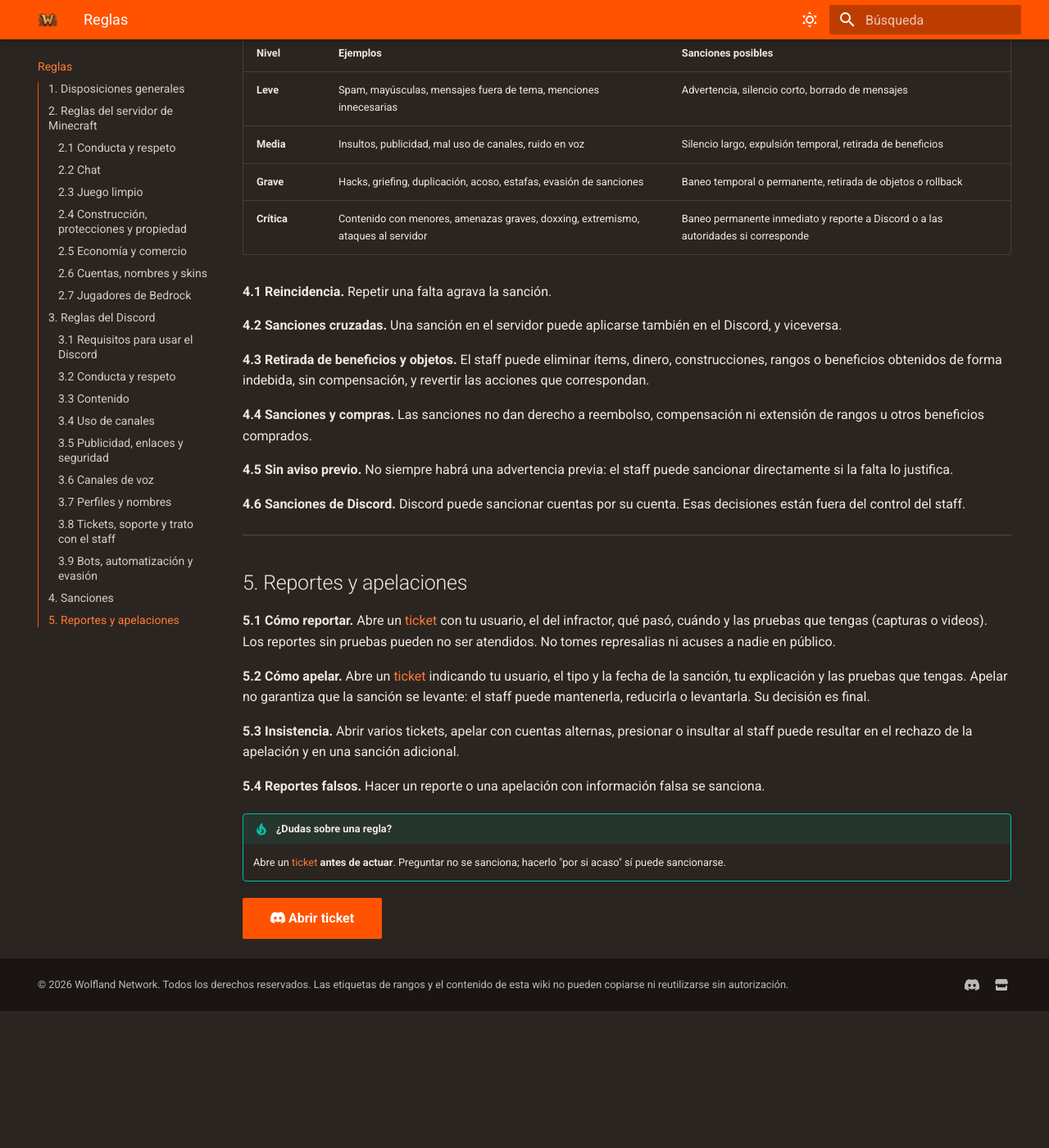
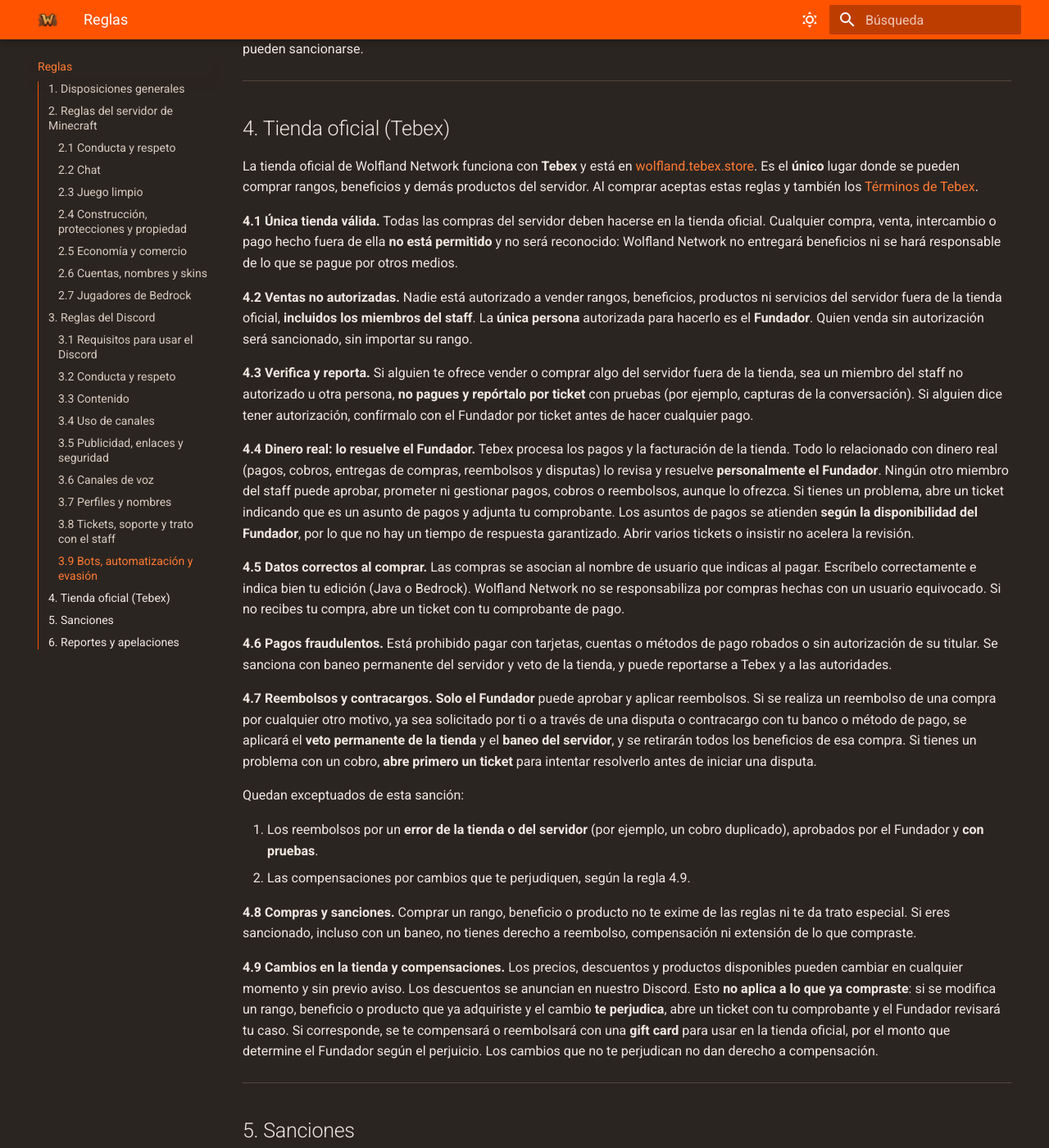
Before and after one commit to SrMaruchans/Wiki, an MkDocs documentation site: the page built from docs/reglas.md, in a window 1280 px wide and 1400 px high, scrolled down 7910 px. Shown: the whole window at 82% size. Built offline with MkDocs 1.6.1 and Material for MkDocs 9.7.7, drawn with Linux system fonts in a browser that asks for light colours; before the commit the page ends 9143 px from its top, so only the background shows below that; some of the changed text lies outside the part shown.

Commit message:
Add files via upload

```diff
--- a/docs/reglas.md
+++ b/docs/reglas.md
@@ -12,8 +12,9 @@ Estas reglas aplican a todos los jugadores y miembros de **Wolfland Network**, t
 | [1. Disposiciones generales](#1-disposiciones-generales) | Cómo se aplican e interpretan todas las reglas |
 | [2. Reglas del servidor de Minecraft](#2-reglas-del-servidor-de-minecraft) | Conducta, chat, juego limpio, construcción, economía y cuentas |
 | [3. Reglas del Discord](#3-reglas-del-discord) | Conducta, contenido, canales, voz, perfiles y tickets |
-| [4. Sanciones](#4-sanciones) | Niveles de gravedad y consecuencias |
-| [5. Reportes y apelaciones](#5-reportes-y-apelaciones) | Cómo reportar una falta o apelar una sanción |
+| [4. Tienda oficial (Tebex)](#4-tienda-oficial-tebex) | Compras, ventas no autorizadas, reembolsos y pagos |
+| [5. Sanciones](#5-sanciones) | Niveles de gravedad y consecuencias |
+| [6. Reportes y apelaciones](#6-reportes-y-apelaciones) | Cómo reportar una falta o apelar una sanción |
 
 ---
 
@@ -27,7 +28,7 @@ Estas reglas aplican a todos los jugadores y miembros de **Wolfland Network**, t
 
 **1.4 Interpretación y espíritu de las reglas.** Ninguna lista puede cubrir todas las situaciones posibles. Las reglas se interpretan según su finalidad: mantener una comunidad segura, justa y agradable. Una conducta que no esté escrita, pero que perjudique al servidor, a la comunidad o a otros jugadores, puede sancionarse igualmente. Decir que "no estaba prohibido" o buscar huecos en la redacción **no es una defensa válida**.
 
-**1.5 Decisiones del staff.** El staff decide según su criterio y de forma proporcional a cada caso. Sus decisiones deben respetarse. Si no estás de acuerdo, usa el sistema de [apelaciones](#5-reportes-y-apelaciones) por ticket. Discutir una decisión en público no está permitido.
+**1.5 Decisiones del staff.** El staff decide según su criterio y de forma proporcional a cada caso. Sus decisiones deben respetarse. Si no estás de acuerdo, usa el sistema de [apelaciones](#6-reportes-y-apelaciones) por ticket. Discutir una decisión en público no está permitido.
 
 **1.6 Las reglas aplican a todos.** El rango (premium, media, artista o staff), la antigüedad, las compras o la amistad con el staff no dan inmunidad ni trato especial. Los miembros del staff también deben cumplirlas y responden ante la dirección. Si crees que un miembro del staff las infringió, repórtalo por ticket.
 
@@ -73,7 +74,7 @@ Estas reglas aplican a todos los jugadores y miembros de **Wolfland Network**, t
 
 **2.2.5 Información falsa.** No difundas rumores ni mentiras sobre el servidor, el staff o los jugadores, ni mientas al staff durante una investigación o un ticket.
 
-**2.2.6 Idioma.** Usa el idioma principal del servidor en el chat público.
+**2.2.6 Idioma.** Los idiomas oficiales de Wolfland Network son el **español** y el **inglés**. Usa uno de ellos en el chat público para que el staff pueda entender y moderar la conversación.
 
 **2.2.7 Reportes falsos.** No hagas reportes falsos ni uses los canales de ayuda para molestar.
 
@@ -101,13 +102,15 @@ Estas reglas aplican a todos los jugadores y miembros de **Wolfland Network**, t
 
 **2.4.3 Construcciones.** No construyas nada ofensivo, que bloquee zonas importantes, que afecte el rendimiento o que moleste a propósito a otros jugadores.
 
-**2.4.4 Construcciones abandonadas o problemáticas.** El staff puede retirar, modificar o mover construcciones abandonadas o que infrinjan las reglas, sin compensación.
+**2.4.4 Construcciones abandonadas.** Una base, construcción o terreno protegido se considera **abandonado** cuando su propietario no se conecta al servidor durante **2 meses** desde su última conexión. Pasado ese tiempo, el staff puede **eliminarlo**, junto con sus protecciones y su contenido, sin compensación y sin garantía de poder restaurarlo. Esto aplica a todos los jugadores, sin importar su rango.
+
+**2.4.5 Construcciones que infringen las reglas.** El staff puede retirar, modificar o mover cualquier construcción que infrinja las reglas, sin compensación.
 
 ### 2.5 Economía y comercio
 
 **2.5.1 Estafas.** Está prohibido engañar a otros jugadores en intercambios, tiendas o subastas (por ejemplo, cambiar precios, ofrecer ítems falsos o no cumplir un trato acordado). Los acuerdos entre jugadores son bajo su propia responsabilidad: el staff puede intervenir en casos de estafa comprobada, pero no está obligado a reponer lo perdido.
 
-**2.5.2 Dinero real.** Está prohibido comprar, vender, regalar o intercambiar ítems, dinero del servidor, rangos o cuentas por dinero real o por otros bienes fuera de la tienda oficial.
+**2.5.2 Dinero real.** Está prohibido comprar, vender, regalar o intercambiar ítems, dinero del servidor, rangos o cuentas por dinero real o por otros bienes fuera de la tienda oficial. Todas las compras se rigen por la [sección 4](#4-tienda-oficial-tebex).
 
 **2.5.3 Uso justo de los beneficios.** Los comandos y beneficios de los rangos deben usarse de forma justa. No se permite usarlos para molestar, acosar o perjudicar a otros jugadores ni al servidor.
 
@@ -173,7 +176,7 @@ Nuestro Discord está sujeto a los [Términos de Servicio](https://discord.com/t
 
 **3.4.3 Menciones.** No uses `@everyone`, `@here` ni menciones de roles sin permiso. No menciones de forma repetida al staff ni a otros miembros.
 
-**3.4.4 Mayúsculas e idioma.** Evita abusar de las mayúsculas y usa el idioma principal de la comunidad en los canales públicos.
+**3.4.4 Mayúsculas e idioma.** Evita abusar de las mayúsculas. Los idiomas oficiales de la comunidad son el **español** y el **inglés**: usa uno de ellos en los canales públicos para que el staff pueda entender y moderar.
 
 **3.4.5 Temas conflictivos.** Evita los debates políticos, religiosos o polémicos que generen conflictos. El staff puede cortar cualquier conversación que escale.
 
@@ -189,7 +192,7 @@ Nuestro Discord está sujeto a los [Términos de Servicio](https://discord.com/t
 
 **3.5.4 Estafas y fraude.** Están prohibidas las estafas, los sorteos falsos y cualquier intento de obtener dinero, cuentas o datos mediante engaño.
 
-**3.5.5 Compra y venta.** No compres ni vendas cuentas, ítems, rangos ni servicios en el Discord, salvo en los canales y servicios autorizados por la dirección.
+**3.5.5 Compra y venta.** No compres ni vendas cuentas, ítems, rangos ni servicios en el Discord, salvo en los canales y servicios autorizados por la dirección. Los rangos y beneficios del servidor solo se compran en la tienda oficial, según la [sección 4](#4-tienda-oficial-tebex).
 
 ### 3.6 Canales de voz
 
@@ -235,7 +238,36 @@ Nuestro Discord está sujeto a los [Términos de Servicio](https://discord.com/t
 
 ---
 
-## 4. Sanciones
+## 4. Tienda oficial (Tebex)
+
+La tienda oficial de Wolfland Network funciona con **Tebex** y está en [wolfland.tebex.store](https://wolfland.tebex.store/). Es el **único** lugar donde se pueden comprar rangos, beneficios y demás productos del servidor. Al comprar aceptas estas reglas y también los [Términos de Tebex](https://checkout.tebex.io/terms).
+
+**4.1 Única tienda válida.** Todas las compras del servidor deben hacerse en la tienda oficial. Cualquier compra, venta, intercambio o pago hecho fuera de ella **no está permitido** y no será reconocido: Wolfland Network no entregará beneficios ni se hará responsable de lo que se pague por otros medios.
+
+**4.2 Ventas no autorizadas.** Nadie está autorizado a vender rangos, beneficios, productos ni servicios del servidor fuera de la tienda oficial, **incluidos los miembros del staff**. La **única persona** autorizada para hacerlo es el **Fundador**. Quien venda sin autorización será sancionado, sin importar su rango.
+
+**4.3 Verifica y reporta.** Si alguien te ofrece vender o comprar algo del servidor fuera de la tienda, sea un miembro del staff no autorizado u otra persona, **no pagues y repórtalo por ticket** con pruebas (por ejemplo, capturas de la conversación). Si alguien dice tener autorización, confírmalo con el Fundador por ticket antes de hacer cualquier pago.
+
+**4.4 Dinero real: lo resuelve el Fundador.** Tebex procesa los pagos y la facturación de la tienda. Todo lo relacionado con dinero real (pagos, cobros, entregas de compras, reembolsos y disputas) lo revisa y resuelve **personalmente el Fundador**. Ningún otro miembro del staff puede aprobar, prometer ni gestionar pagos, cobros o reembolsos, aunque lo ofrezca. Si tienes un problema, abre un ticket indicando que es un asunto de pagos y adjunta tu comprobante. Los asuntos de pagos se atienden **según la disponibilidad del Fundador**, por lo que no hay un tiempo de respuesta garantizado. Abrir varios tickets o insistir no acelera la revisión.
+
+**4.5 Datos correctos al comprar.** Las compras se asocian al nombre de usuario que indicas al pagar. Escríbelo correctamente e indica bien tu edición (Java o Bedrock). Wolfland Network no se responsabiliza por compras hechas con un usuario equivocado. Si no recibes tu compra, abre un ticket con tu comprobante de pago.
+
+**4.6 Pagos fraudulentos.** Está prohibido pagar con tarjetas, cuentas o métodos de pago robados o sin autorización de su titular. Se sanciona con baneo permanente del servidor y veto de la tienda, y puede reportarse a Tebex y a las autoridades.
+
+**4.7 Reembolsos y contracargos.** **Solo el Fundador** puede aprobar y aplicar reembolsos. Si se realiza un reembolso de una compra por cualquier otro motivo, ya sea solicitado por ti o a través de una disputa o contracargo con tu banco o método de pago, se aplicará el **veto permanente de la tienda** y el **baneo del servidor**, y se retirarán todos los beneficios de esa compra. Si tienes un problema con un cobro, **abre primero un ticket** para intentar resolverlo antes de iniciar una disputa.
+
+Quedan exceptuados de esta sanción:
+
+1. Los reembolsos por un **error de la tienda o del servidor** (por ejemplo, un cobro duplicado), aprobados por el Fundador y **con pruebas**.
+2. Las compensaciones por cambios que te perjudiquen, según la regla 4.9.
+
+**4.8 Compras y sanciones.** Comprar un rango, beneficio o producto no te exime de las reglas ni te da trato especial. Si eres sancionado, incluso con un baneo, no tienes derecho a reembolso, compensación ni extensión de lo que compraste.
+
+**4.9 Cambios en la tienda y compensaciones.** Los precios, descuentos y productos disponibles pueden cambiar en cualquier momento y sin previo aviso. Los descuentos se anuncian en nuestro Discord. Esto **no aplica a lo que ya compraste**: si se modifica un rango, beneficio o producto que ya adquiriste y el cambio **te perjudica**, abre un ticket con tu comprobante y el Fundador revisará tu caso. Si corresponde, se te compensará o reembolsará con una **gift card** para usar en la tienda oficial, por el monto que determine el Fundador según el perjuicio. Los cambios que no te perjudican no dan derecho a compensación.
+
+---
+
+## 5. Sanciones
 
 Las sanciones dependen de la gravedad, la intención y el historial de cada caso. Son **orientativas**: el staff puede aplicar la que considere proporcional, saltarse pasos o aplicar varias a la vez.
 
@@ -246,29 +278,29 @@ Las sanciones dependen de la gravedad, la intención y el historial de cada caso
 | **Grave** | Hacks, griefing, duplicación, acoso, estafas, evasión de sanciones | Baneo temporal o permanente, retirada de objetos o rollback |
 | **Crítica** | Contenido con menores, amenazas graves, doxxing, extremismo, ataques al servidor | Baneo permanente inmediato y reporte a Discord o a las autoridades si corresponde |
 
-**4.1 Reincidencia.** Repetir una falta agrava la sanción.
+**5.1 Reincidencia.** Repetir una falta agrava la sanción.
 
-**4.2 Sanciones cruzadas.** Una sanción en el servidor puede aplicarse también en el Discord, y viceversa.
+**5.2 Sanciones cruzadas.** Una sanción en el servidor puede aplicarse también en el Discord, y viceversa.
 
-**4.3 Retirada de beneficios y objetos.** El staff puede eliminar ítems, dinero, construcciones, rangos o beneficios obtenidos de forma indebida, sin compensación, y revertir las acciones que correspondan.
+**5.3 Retirada de beneficios y objetos.** El staff puede eliminar ítems, dinero, construcciones, rangos o beneficios obtenidos de forma indebida, sin compensación, y revertir las acciones que correspondan.
 
-**4.4 Sanciones y compras.** Las sanciones no dan derecho a reembolso, compensación ni extensión de rangos u otros beneficios comprados.
+**5.4 Sanciones y compras.** Las sanciones no dan derecho a reembolso, compensación ni extensión de rangos u otros beneficios comprados. Consulta la [sección 4](#4-tienda-oficial-tebex).
 
-**4.5 Sin aviso previo.** No siempre habrá una advertencia previa: el staff puede sancionar directamente si la falta lo justifica.
+**5.5 Sin aviso previo.** No siempre habrá una advertencia previa: el staff puede sancionar directamente si la falta lo justifica.
 
-**4.6 Sanciones de Discord.** Discord puede sancionar cuentas por su cuenta. Esas decisiones están fuera del control del staff.
+**5.6 Sanciones de Discord.** Discord puede sancionar cuentas por su cuenta. Esas decisiones están fuera del control del staff.
 
 ---
 
-## 5. Reportes y apelaciones
+## 6. Reportes y apelaciones
 
-**5.1 Cómo reportar.** Abre un [ticket](https://discord.com/invite/jCmngqZRFV) con tu usuario, el del infractor, qué pasó, cuándo y las pruebas que tengas (capturas o videos). Los reportes sin pruebas pueden no ser atendidos. No tomes represalias ni acuses a nadie en público.
+**6.1 Cómo reportar.** Abre un [ticket](https://discord.com/invite/jCmngqZRFV) con tu usuario, el del infractor, qué pasó, cuándo y las pruebas que tengas (capturas o videos). Los reportes sin pruebas pueden no ser atendidos. No tomes represalias ni acuses a nadie en público.
 
-**5.2 Cómo apelar.** Abre un [ticket](https://discord.com/invite/jCmngqZRFV) indicando tu usuario, el tipo y la fecha de la sanción, tu explicación y las pruebas que tengas. Apelar no garantiza que la sanción se levante: el staff puede mantenerla, reducirla o levantarla. Su decisión es final.
+**6.2 Cómo apelar.** Abre un [ticket](https://discord.com/invite/jCmngqZRFV) indicando tu usuario, el tipo y la fecha de la sanción, tu explicación y las pruebas que tengas. Apelar no garantiza que la sanción se levante: el staff puede mantenerla, reducirla o levantarla. Su decisión es final.
 
-**5.3 Insistencia.** Abrir varios tickets, apelar con cuentas alternas, presionar o insultar al staff puede resultar en el rechazo de la apelación y en una sanción adicional.
+**6.3 Insistencia.** Abrir varios tickets, apelar con cuentas alternas, presionar o insultar al staff puede resultar en el rechazo de la apelación y en una sanción adicional.
 
-**5.4 Reportes falsos.** Hacer un reporte o una apelación con información falsa se sanciona.
+**6.4 Reportes falsos.** Hacer un reporte o una apelación con información falsa se sanciona.
 
 !!! tip "¿Dudas sobre una regla?"
     Abre un [ticket](https://discord.com/invite/jCmngqZRFV) **antes de actuar**. Preguntar no se sanciona; hacerlo "por si acaso" sí puede sancionarse.
```
